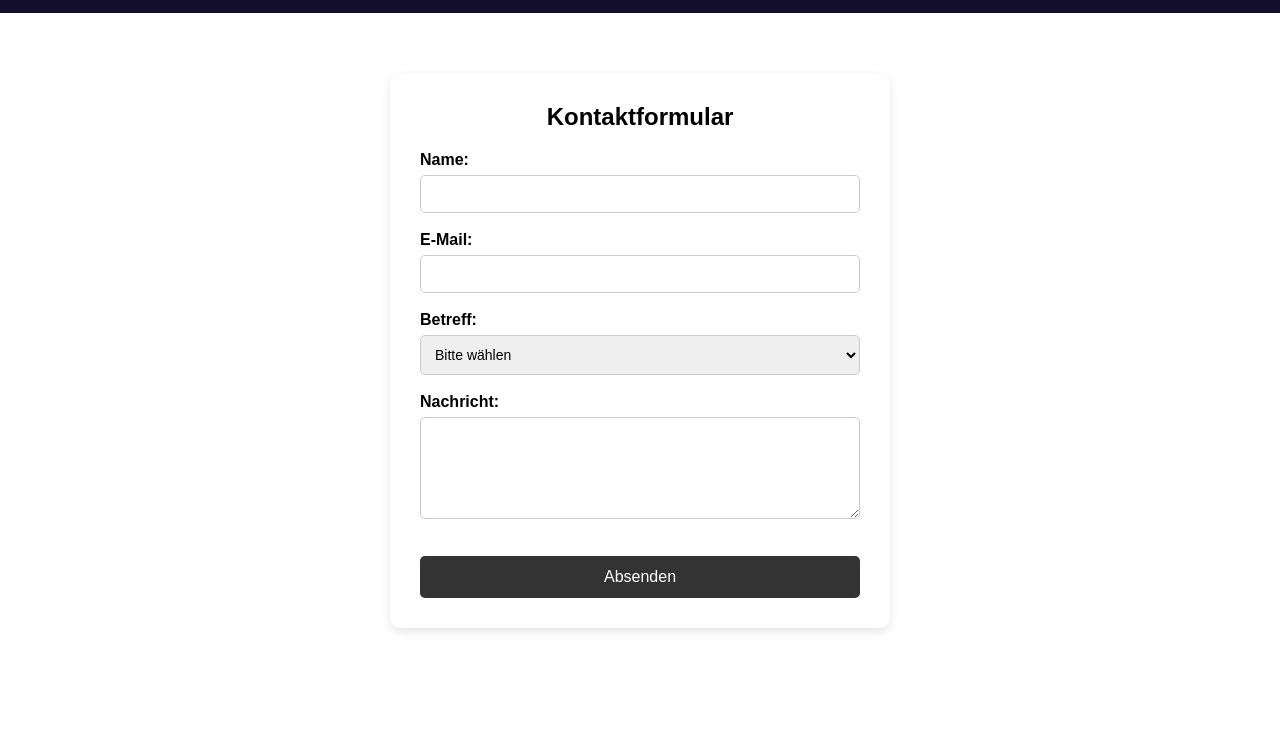
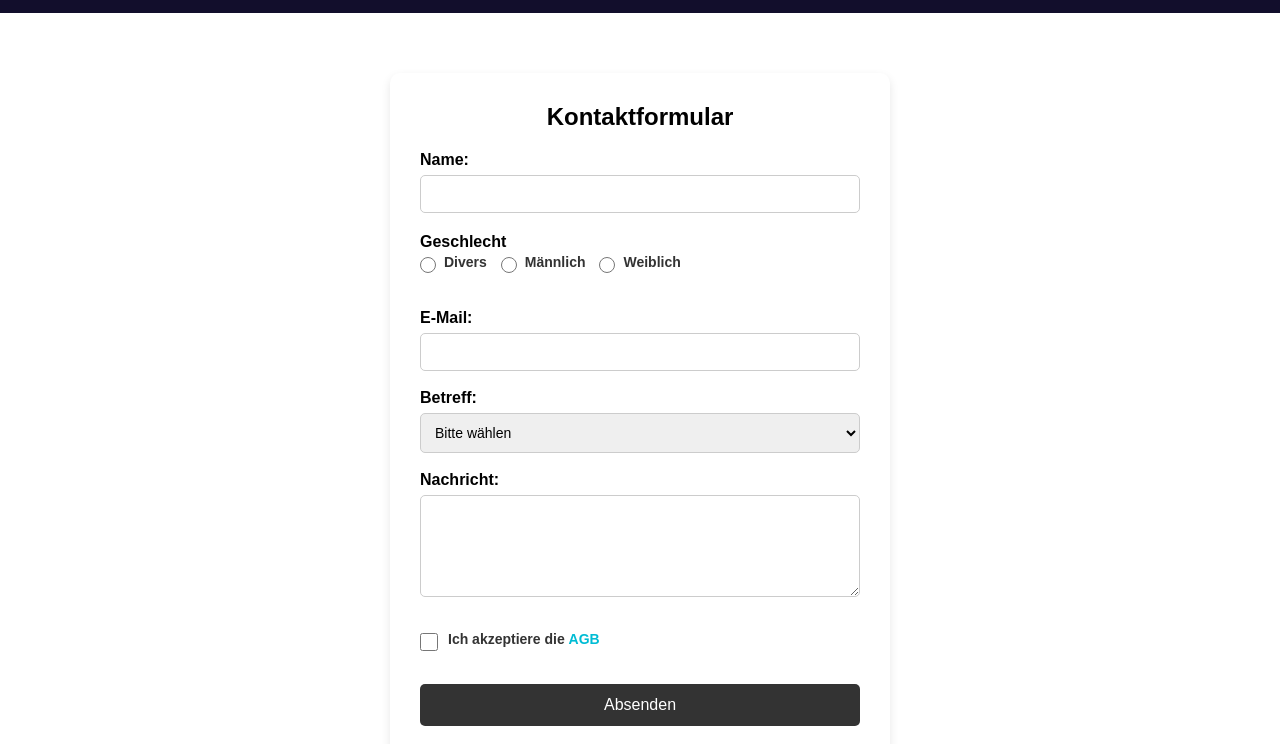
Before and after one commit to wendelinstadler/M293, a plain HTML site: page K3/Kontakt.html in a window 1280 px wide. Shown: the part 56-800 px from the top of the page. Drawn offline with Linux system fonts and the light colour scheme.

Commit message:
Major  Kontakt Update

```diff
--- a/K3/CSS.css
+++ b/K3/CSS.css
@@ -182,6 +182,62 @@ nav a:hover {
   background-color: #555;
 }
 
+/* AGB checkbox styling */
+.agb-row {
+  display: flex;
+  align-items: center;
+  gap: 10px;
+  margin-top: 8px;
+}
+.agb-row input[type="checkbox"] {
+  width: 18px;
+  height: 18px;
+  accent-color: #00bcd4;
+  cursor: pointer;
+  border-radius: 3px;
+}
+.agb-row .agb-label {
+  font-size: 14px;
+  color: #333;
+}
+.agb-row .agb-label a {
+  color: #00bcd4;
+  text-decoration: none;
+  font-weight: 600;
+}
+.agb-row .agb-label a:hover {
+  text-decoration: underline;
+}
+
+/* Geschlecht (radio) styling */
+.geschlecht-row {
+  display: flex;
+  align-items: center;
+  gap: 14px;
+  margin-top: 20px;
+  border: none;
+  padding: 0;
+}
+.geschlecht-row legend {
+  font-weight: 700;
+  font-size: inherit;
+  margin-right: 6px;
+}
+.geschlecht-row label {
+  display: inline-flex;
+  align-items: center;
+  gap: 8px;
+  font-size: 14px;
+  color: #333;
+  cursor: pointer;
+}
+.geschlecht-row input[type="radio"] {
+  width: 16px;
+  height: 16px;
+  accent-color: #00bcd4;
+  cursor: pointer;
+}
+
 /* Footer */
 .footer {
   margin-top: 80px;
--- a/K3/Kontakt.html
+++ b/K3/Kontakt.html
@@ -23,23 +23,42 @@
     <main>
       <section class="kontakt">
         <h2>Kontaktformular</h2>
-        <form action="#" method="post">
+        <form
+          action="https://gibm.becknet.ch/formular/formular.php"
+          method="post"
+        >
           <label for="name">Name:</label><br />
-          <input type="text" id="name" name="name" required /><br /><br />
+          <input type="text" id="name" name="name" required/>
+
+          <fieldset class="geschlecht-row">
+            <legend>Geschlecht</legend>
+            <label><input type="radio" name="geschlecht" value="divers" required /> Divers</label>
+            <label><input type="radio" name="geschlecht" value="maennlich" /> Männlich</label>
+            <label><input type="radio" name="geschlecht" value="weiblich" /> Weiblich</label>
+          </fieldset>
+
+          <br /><br />
 
           <label for="email">E-Mail:</label><br />
-          <input type="email" id="email" name="email" required /><br /><br />
+          <input type="email" id="email" name="email" required/>
+          <br /><br />
 
           <label for="betreff">Betreff:</label><br />
           <select id="betreff" name="betreff" required>
             <option value="">Bitte wählen</option>
             <option value="privat">Privat</option>
-            <option value="problem">Problem mit der Website</option>
-          </select><br /><br />
+            <option value="problem">Problem mit der Website</option></select
+          ><br /><br />
 
           <label for="nachricht">Nachricht:</label><br />
           <textarea id="nachricht" name="nachricht" rows="5" required></textarea
           ><br /><br />
+
+          <div class="agb-row">
+            <input id="AGB" type="checkbox" name="AGB" required />
+            <label for="AGB" class="agb-label">Ich akzeptiere die <a href="AGB.html" target="_blank">AGB</a></label>
+          </div>
+          <br />
 
           <button type="submit">Absenden</button>
         </form>
```
